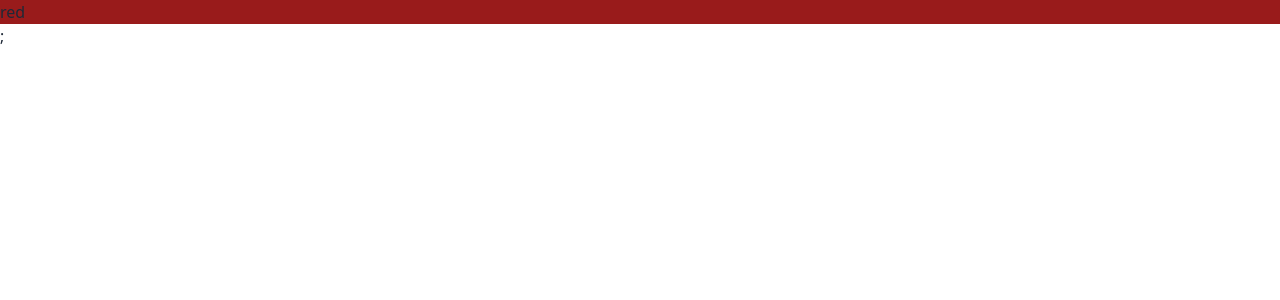
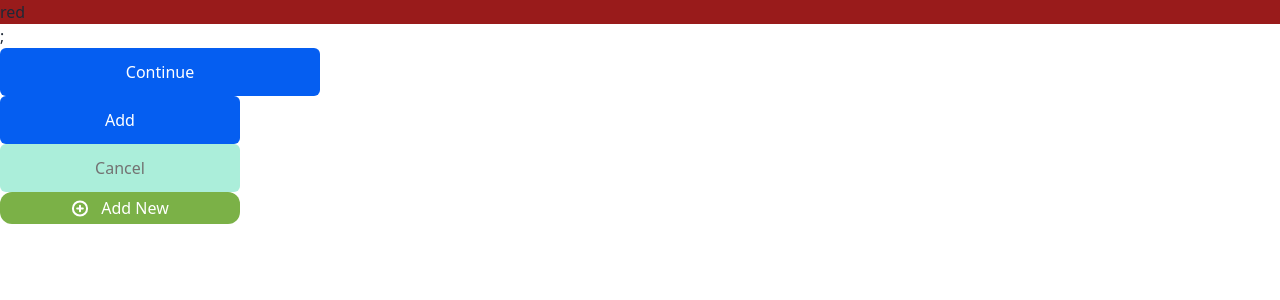
Before and after one commit to yutounun/TaskManagementFrontEnd, a Next.js app: page /samples in a window 1280 px wide. Shown: the top 300 px of the page. Built offline with nearby package versions, Linux system fonts and the light colour scheme.

Commit message:
Buttons component

```diff
--- /dev/null
+++ b/src/app/common/Button.tsx
@@ -0,0 +1,41 @@
+import React from "react";
+import Plus from "./icons/Plus";
+
+interface propTypes {
+  continue: boolean;
+  modal: boolean;
+  cancel: boolean;
+  new: boolean;
+}
+
+const Button = ({ ...props }, propTypes) => {
+  return (
+    <>
+      {props.continue && (
+        <button className="rounded-md bg-bg-blue text-white w-80 h-12 flex text-center items-center justify-center">
+          Continue
+        </button>
+      )}
+
+      {props.modal && (
+        <button className="rounded-md bg-bg-blue text-white w-60 h-12 flex text-center items-center justify-center">
+          Add
+        </button>
+      )}
+
+      {props.cancel && (
+        <button className="rounded-md bg-bg-gray text-inactive w-60 h-12 flex text-center items-center justify-center">
+          Cancel
+        </button>
+      )}
+
+      {props.new && (
+        <button className="rounded-xl bg-accent text-white w-60 h-8 flex text-center items-center justify-center gap-3">
+          <Plus color="white" /> Add New
+        </button>
+      )}
+    </>
+  );
+};
+
+export default Button;
--- a/src/app/samples/page.tsx
+++ b/src/app/samples/page.tsx
@@ -1,12 +1,17 @@
 "use client";
 
 import { useThemeContext } from "@/context/theme";
+import Button from "@/common/Button";
 
 export default function Tasks() {
   const { color, setColor } = useThemeContext();
   return (
     <>
       <div className="bg-red-800">{color}</div>;
+      <Button continue />
+      <Button modal />
+      <Button cancel />
+      <Button new />
     </>
   );
 }
--- a/tailwind.config.js
+++ b/tailwind.config.js
@@ -15,10 +15,11 @@ module.exports = {
       colors: {
         "bg-base": "#333333",
         inactive: "#737272",
-        accent: "$7BB147",
-        accent2: "$45AE7E",
+        accent: "#7BB147",
+        accent2: "#45AE7E",
         "gray-text": "#CBCBCB",
         "bg-gray": "#ABEEDA",
+        "bg-blue": "#055EF1",
         primary: "#292c32",
         secondary: "#6F7278",
         success: "#ff6d3f",
```
